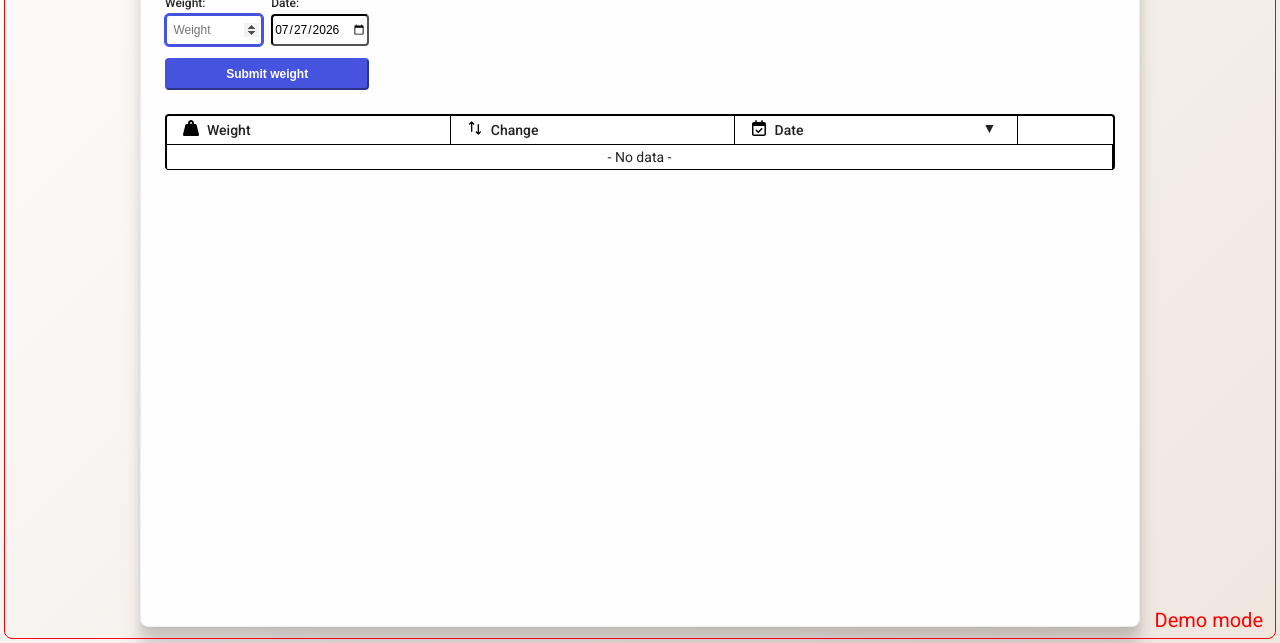
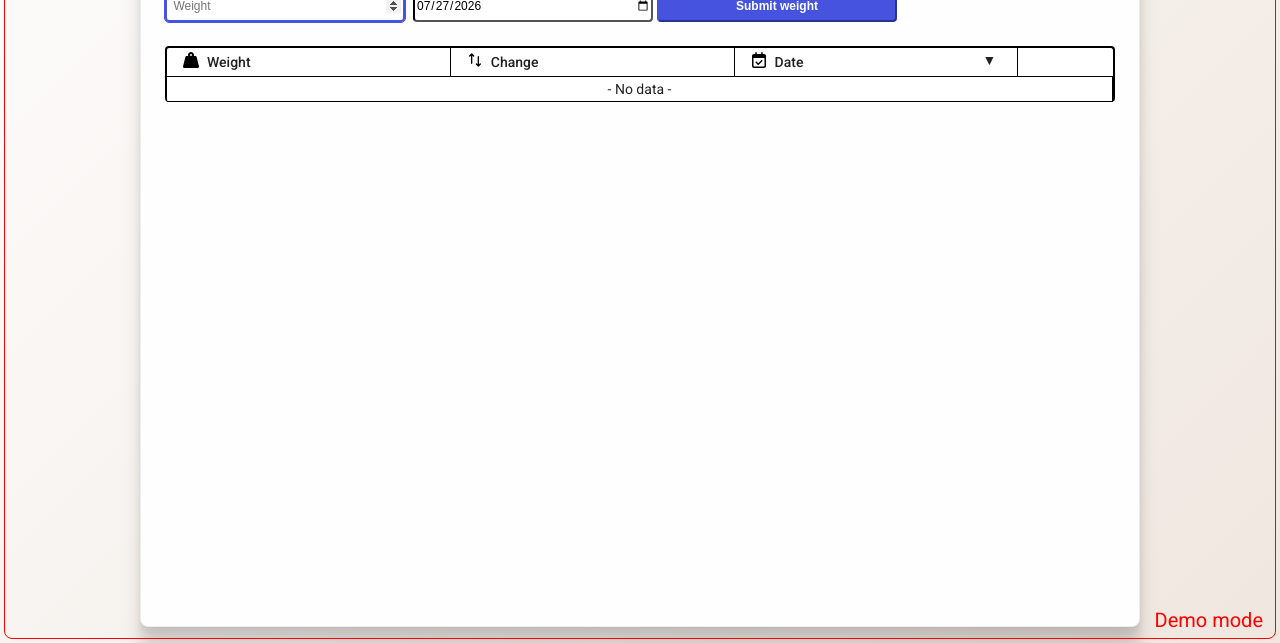
Before and after one commit to v4ngelix/w8-tracker, a website: page index.html in a window 1280 px wide. Shown: the part 157-800 px from the top of the page. Drawn offline with nearby package versions, Linux system fonts and the light colour scheme; no server answers.

Commit message:
Refactor weight record form styles

```diff
--- a/index.html
+++ b/index.html
@@ -114,8 +114,7 @@
         <h2 class="w8__header__subtitle">Track it, then hack it</h2>
       </header>
 
-      <div class="w8__controls">
-        <div class="w8__controls__add-record">
+      <div class="w8__add-record">
         <div class="w8__add-record__weight">
           <label for="weightInput">Weight:</label>
           <input
@@ -147,7 +146,6 @@
           >
             Submit weight
           </button>
-          </div>
         </div>
       </div>
 
--- a/styles/form.css
+++ b/styles/form.css
@@ -1,22 +1,25 @@
-.w8__controls {
+.w8__add-record {
   display: flex;
-  justify-content: space-between;
-}
-
-.w8__controls__add-record {
-  display: grid;
-  grid-template-columns: 5.625rem 8.4375rem 6.5625rem;
-  grid-column-gap: .25rem;
+  flex-wrap: wrap;
+  gap: 0.5rem;
+  width: 100%;
+  padding: 0 1.5rem;
 }
 
 .w8__add-record__weight,
 .w8__add-record__date,
 .w8__add-record__submit {
   display: flex;
-  flex-direction: column;
+  flex-direction: row;
+  width: 100%;
+  height: 1.5rem;
 
   label {
-    margin-bottom: .25rem;
+    display: flex;
+    align-items: center;
+    justify-content: flex-end;
+    margin: 0 .25rem 0 .5rem;
+    width: 5rem;
     font-weight: 500;
     font-size: .75rem;
   }
@@ -34,10 +37,12 @@
 
   input {
     border-color: black;
+    width: 100%;
   }
 
   button {
     border-color: #4653DFFF;
+    width: 100%;
     font-weight: 600;
     background-color: var(--primary-color);
     color: white;
@@ -60,35 +65,47 @@
   button:hover {
     cursor: pointer;
   }
+}
 
-  &:last-of-type {
-    justify-content: flex-end;
+.w8__add-record__submit {
+  justify-content: flex-end;
+  margin-bottom: .25rem;
+
+  button {
+    margin-left: 5rem;
+    width: 100%;
   }
 }
 
-.w8__add-record__submit {
-  margin-bottom: .25rem;
-}
-
-@media (any-hover: none) {
-  .w8__controls__add-record {
-    grid-template-columns: 50% 50%;
+@media (min-width: 1000px) {
+  .w8__add-record {
+    flex-wrap: nowrap;
     margin-bottom: .75rem;
 
     .w8__add-record__weight,
     .w8__add-record__date,
     .w8__add-record__submit {
+      flex-direction: column;
       margin-bottom: .75rem;
+      max-width: 15rem;
+      height: unset;
+
+      label {
+        align-items: center;
+        justify-content: flex-start;
+        margin: 0 0 .25rem 0;
+        width: 100%;
+      }
 
       input,
       button {
         border-width: .1250rem;
         height: 2rem;
       }
+    }
 
-      &:last-of-type {
-        grid-column-end: span 2;
-      }
+    .w8__add-record__submit {
+      align-items: flex-end;
     }
   }
 }
--- a/styles/main.css
+++ b/styles/main.css
@@ -43,7 +43,7 @@ body {
     padding: .125rem .5rem;
     color: red;
     pointer-events: none;
-    z-index: 1;
+    z-index: 2;
 }
 
 .w8__demo-mode__label {
@@ -60,9 +60,9 @@ body {
 }
 
 main {
+    position: relative;
     border: 0.0625rem solid #eeeeee;
     border-radius: .5rem;
-    padding: 1.5rem;
     width: 100%;
     max-width: 1000px;
     background-color: #fefefe;
@@ -82,6 +82,7 @@ main {
 
 .w8__chart {
     position: relative;
+    padding: 0 1.5rem;
 }
 
 #weightTimeSeriesChart circle {
@@ -115,6 +116,7 @@ canvas {
 }
 
 .w8__table {
+    padding: 0 1.5rem 1.5rem;
     overflow-x: auto;
 
     img {
```
Lines whose indentation alone changed are shown as unchanged.
